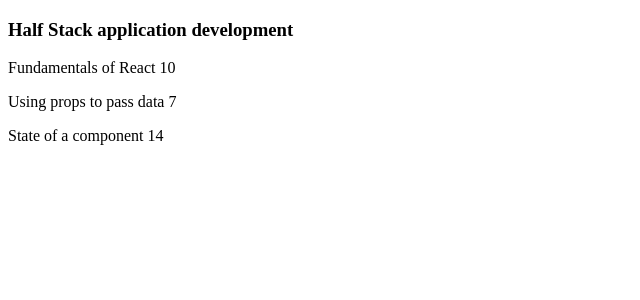
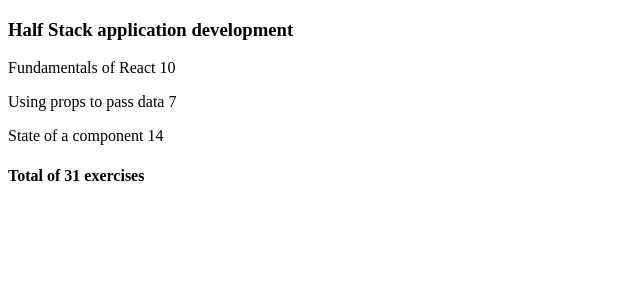
Before and after one commit to epixieme/Full-Stack-Open-2023, a React (Create React App) app in the folder part_2/courseinfo/: page / in a window 1280 px wide. Shown: the top 300 px of the page, without its empty margins (0-640 px from the left). Built offline with nearby package versions, Linux system fonts and the light colour scheme.

Commit message:
exercise 2.2 -2.3

```diff
--- a/part_2/courseinfo/src/components/Course.js
+++ b/part_2/courseinfo/src/components/Course.js
@@ -1,8 +1,8 @@
 const Course = ({ course }) => {
   return (
     <section>
-      <Header text={course.name} key = {course.id} />
-      <Content parts={course.parts}/>
+      <Header text={course.name} key={course.id} />
+      <Content parts={course.parts} />
     </section>
   );
 };
@@ -16,22 +16,37 @@
 };
 
 const Content = ({ parts }) => {
+const sum = parts.map(item=>item.exercises).reduce((a,c)=>a+c,0)
   return (
     <section>
       {parts.map((item) => (
-
-          <Part part={item.name} exercises= {item.exercises} key={item.id}/>
-
+        <Part part={item.name} exercises={item.exercises} key={item.id} />
       ))}
+      <Stats sum={sum} />
     </section>
   );
 };
 
-const Part = ({ part, exercises}) => {
+const Part = ({ part, exercises }) => {
   return (
     <section>
-      <p>{part} {exercises}</p>
+      <p>
+        {part} {exercises}
+      </p>
     </section>
   );
 };
+
+const Stats = ({sum}) =>{
+
+    return (
+        <section>
+          <h4>
+            Total of {sum} exercises
+          </h4>
+        </section>
+      );
+
+}
+
 export default Course;
```
